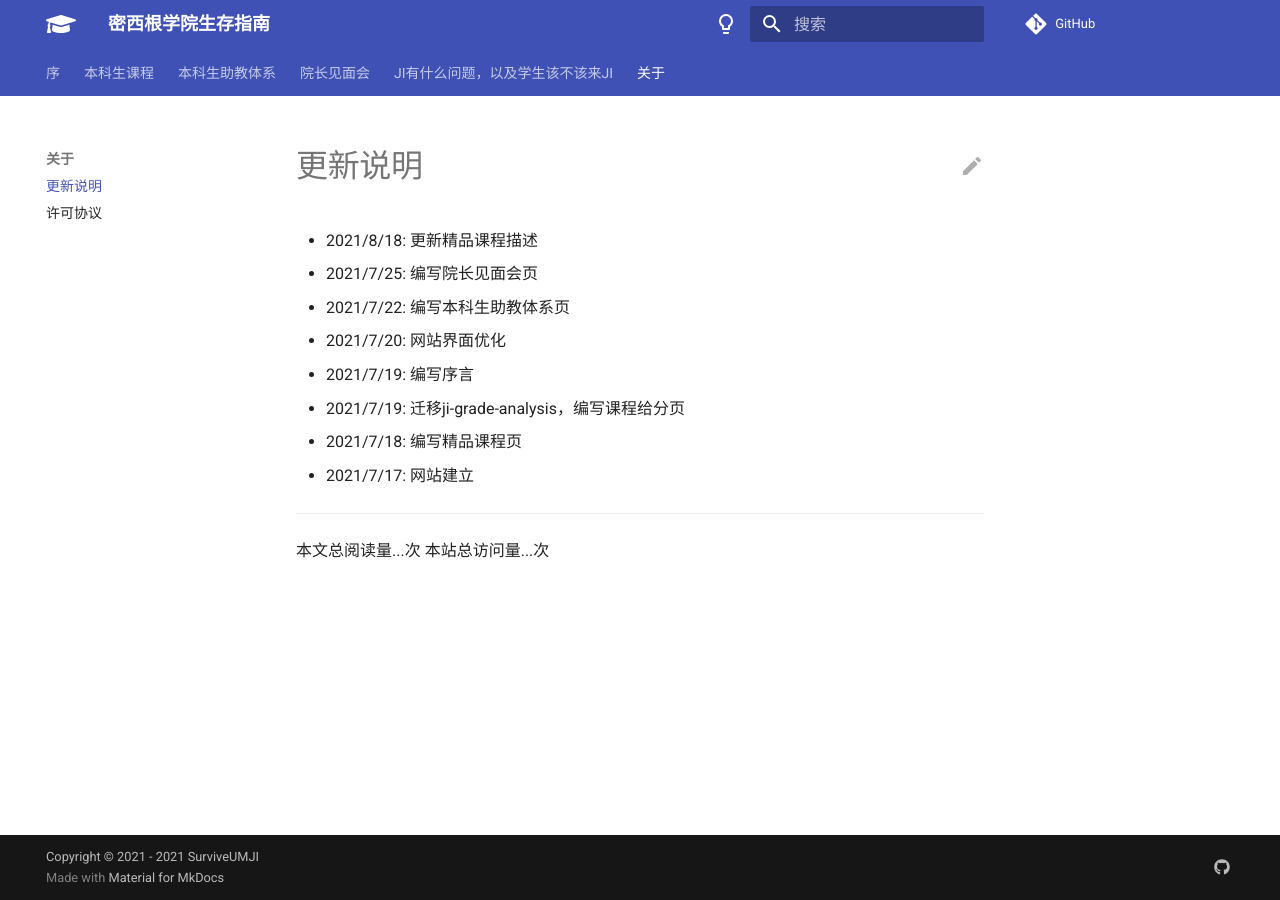
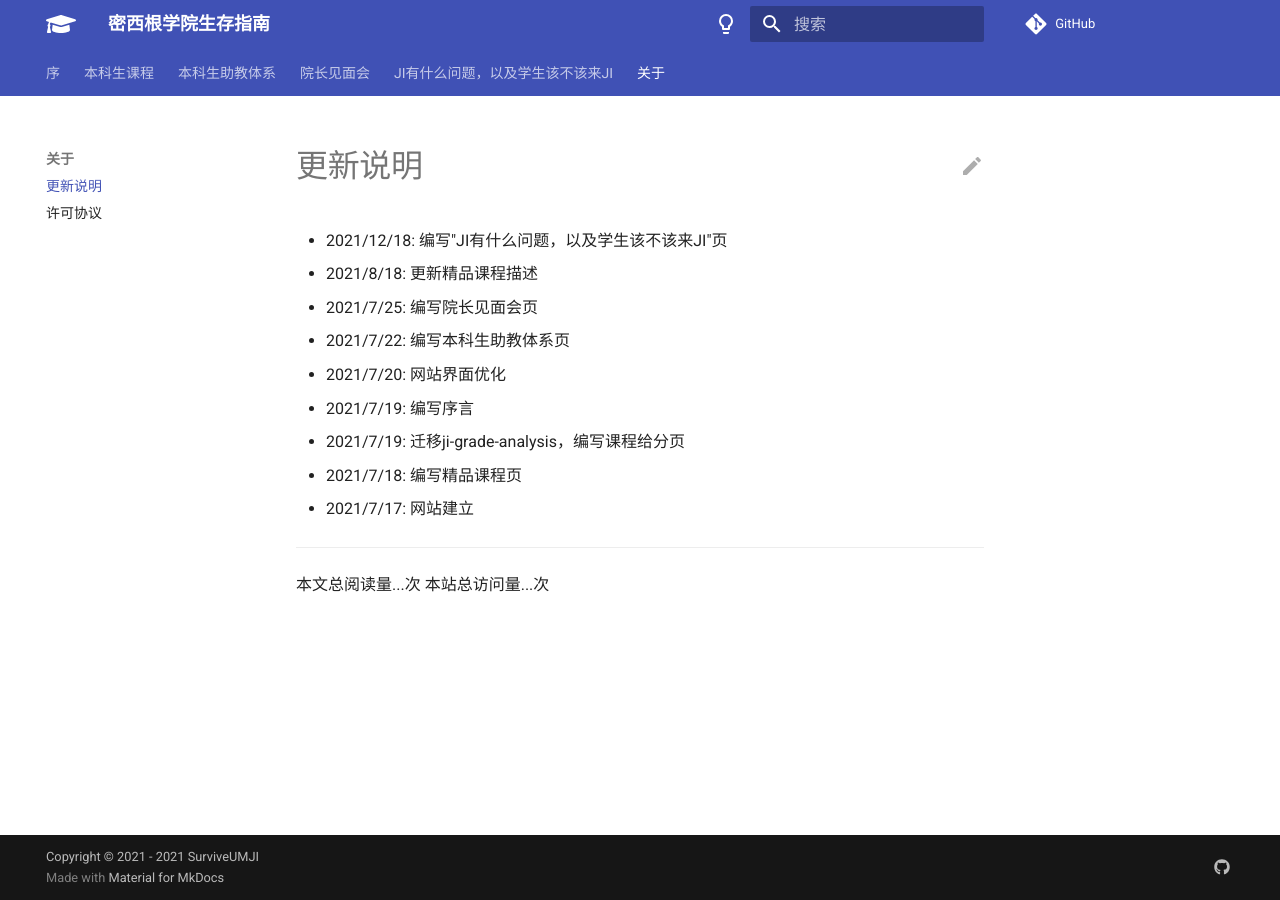
Before and after one commit to SurviveUMJI/SurviveUMJIManual, an MkDocs documentation site: the page built from docs/about/release_note.md, in a window 1280 px wide. Built offline with MkDocs 1.6.1 and Material for MkDocs 9.7.7, drawn with Linux system fonts in a browser that asks for light colours; comment, search, counter and statistics services are not loaded.

Commit message:
chore: update release note

```diff
--- a/docs/about/release_note.md
+++ b/docs/about/release_note.md
@@ -1,5 +1,6 @@
 # 更新说明
 
+- 2021/12/18: 编写"JI有什么问题，以及学生该不该来JI"页
 - 2021/8/18: 更新精品课程描述
 - 2021/7/25: 编写院长见面会页
 - 2021/7/22: 编写本科生助教体系页
```
